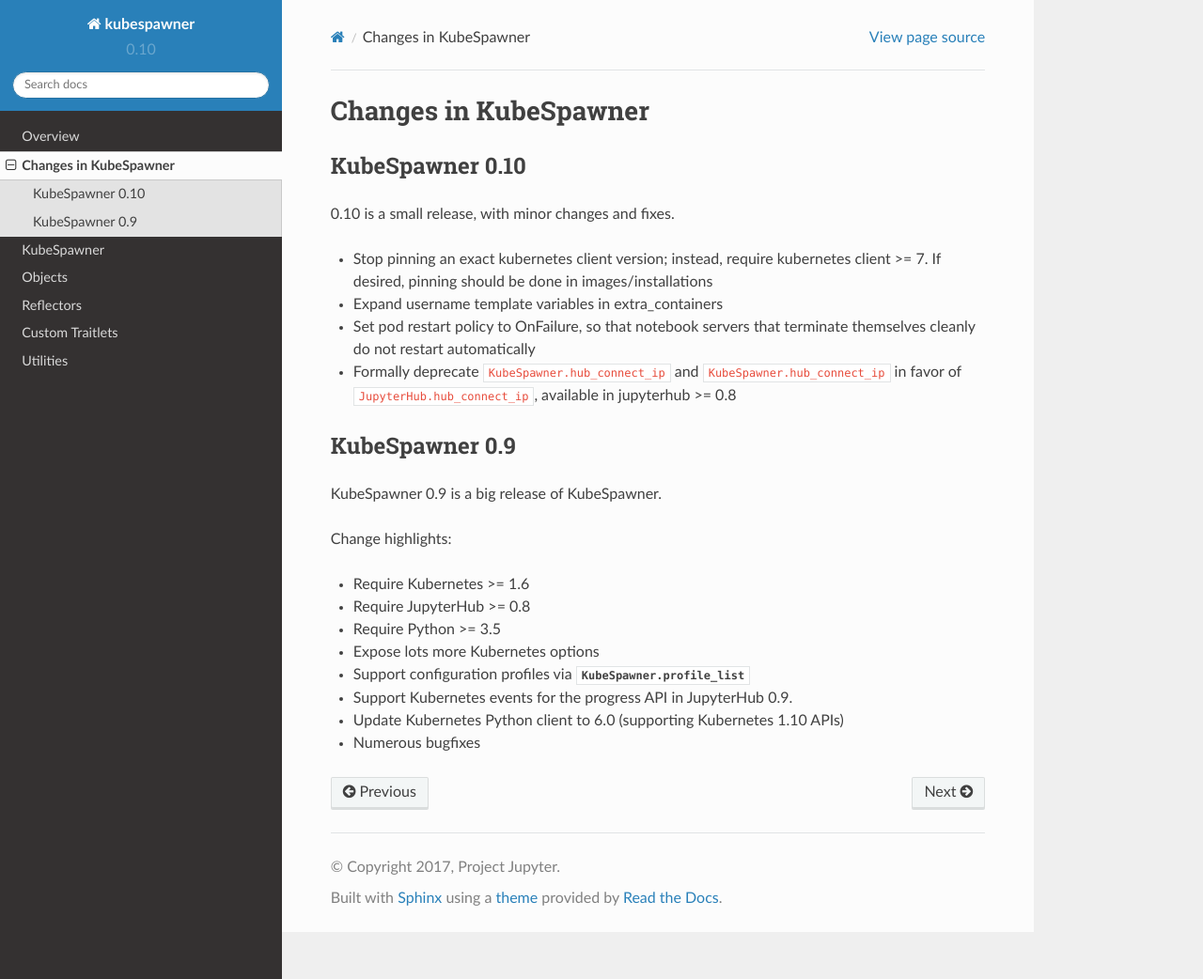
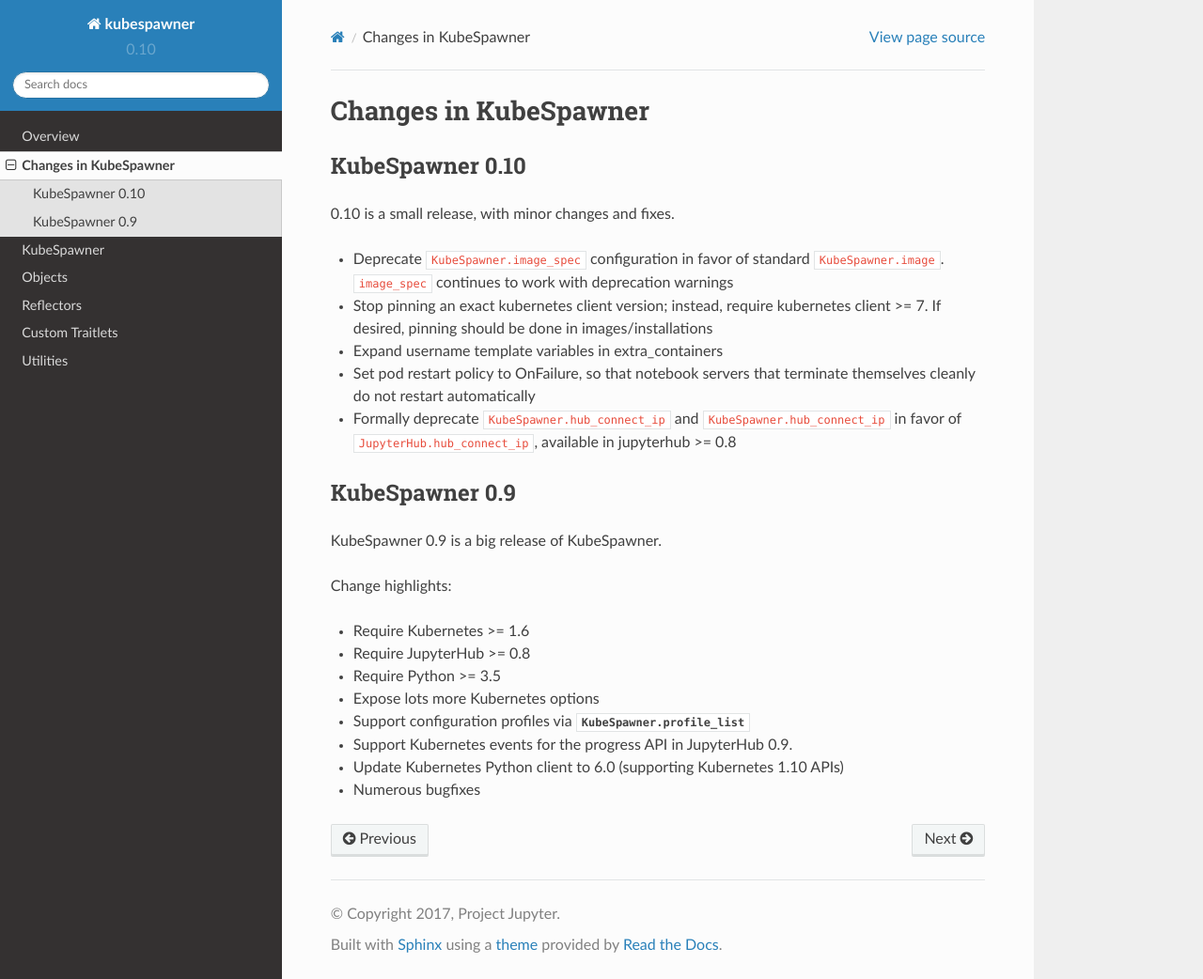
Before and after one commit to jupyterhub/kubespawner, a Sphinx documentation site: the page built from docs/source/changelog.rst, in a window 1280 px wide and 1042 px high. Shown: the whole window at 94% size. Built offline with Sphinx 7.4.7 and the Read the Docs theme 2.0.0, drawn with Linux system fonts in a browser that asks for light colours.

Commit message:
add deprecated image_spec to changelog

```diff
--- a/docs/source/changelog.rst
+++ b/docs/source/changelog.rst
@@ -11,6 +11,7 @@
 
 0.10 is a small release, with minor changes and fixes.
 
+- Deprecate `KubeSpawner.image_spec` configuration in favor of standard `KubeSpawner.image`. `image_spec` continues to work with deprecation warnings
 - Stop pinning an exact kubernetes client version;
   instead, require kubernetes client >= 7.
   If desired, pinning should be done in images/installations
```
